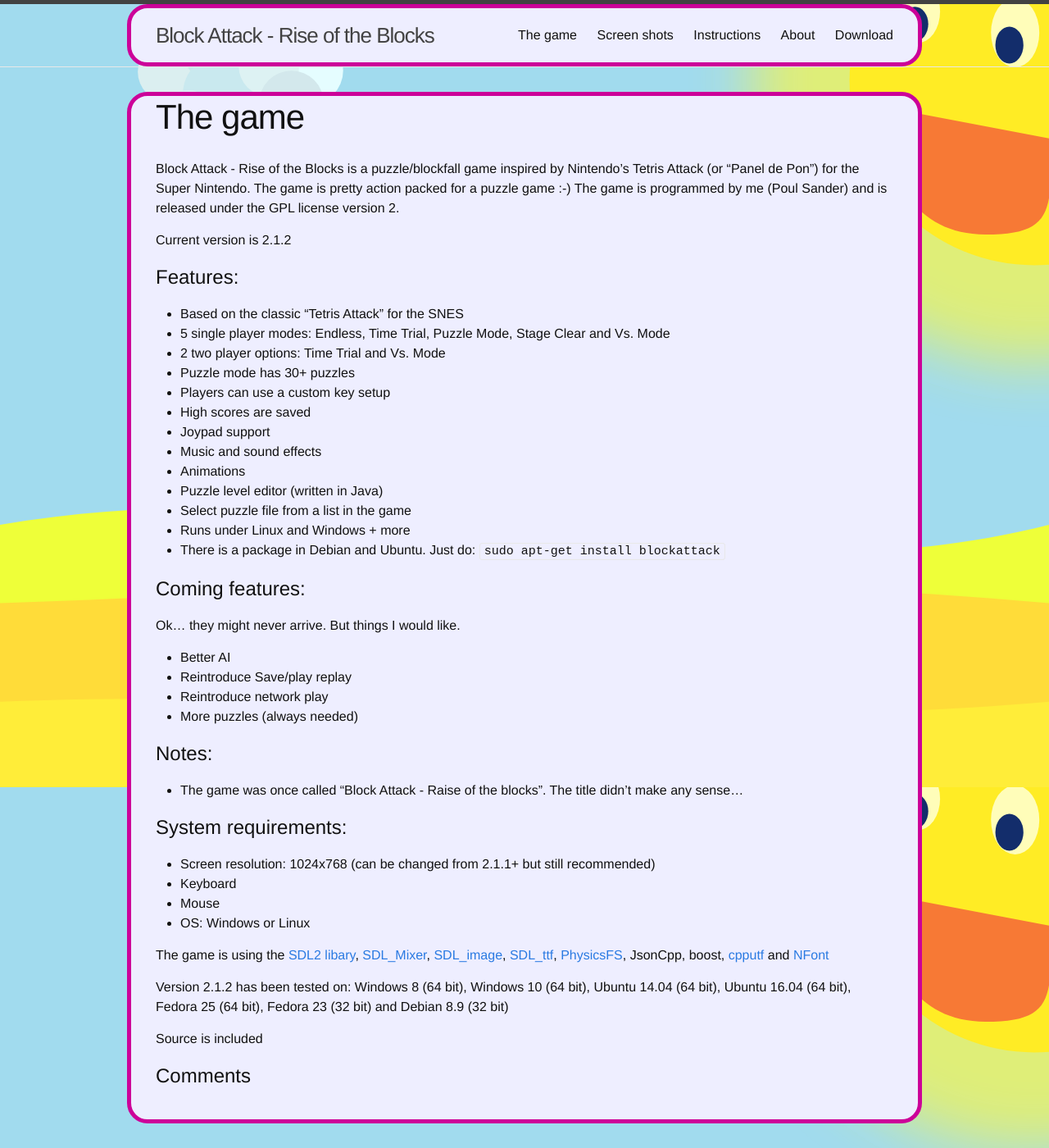
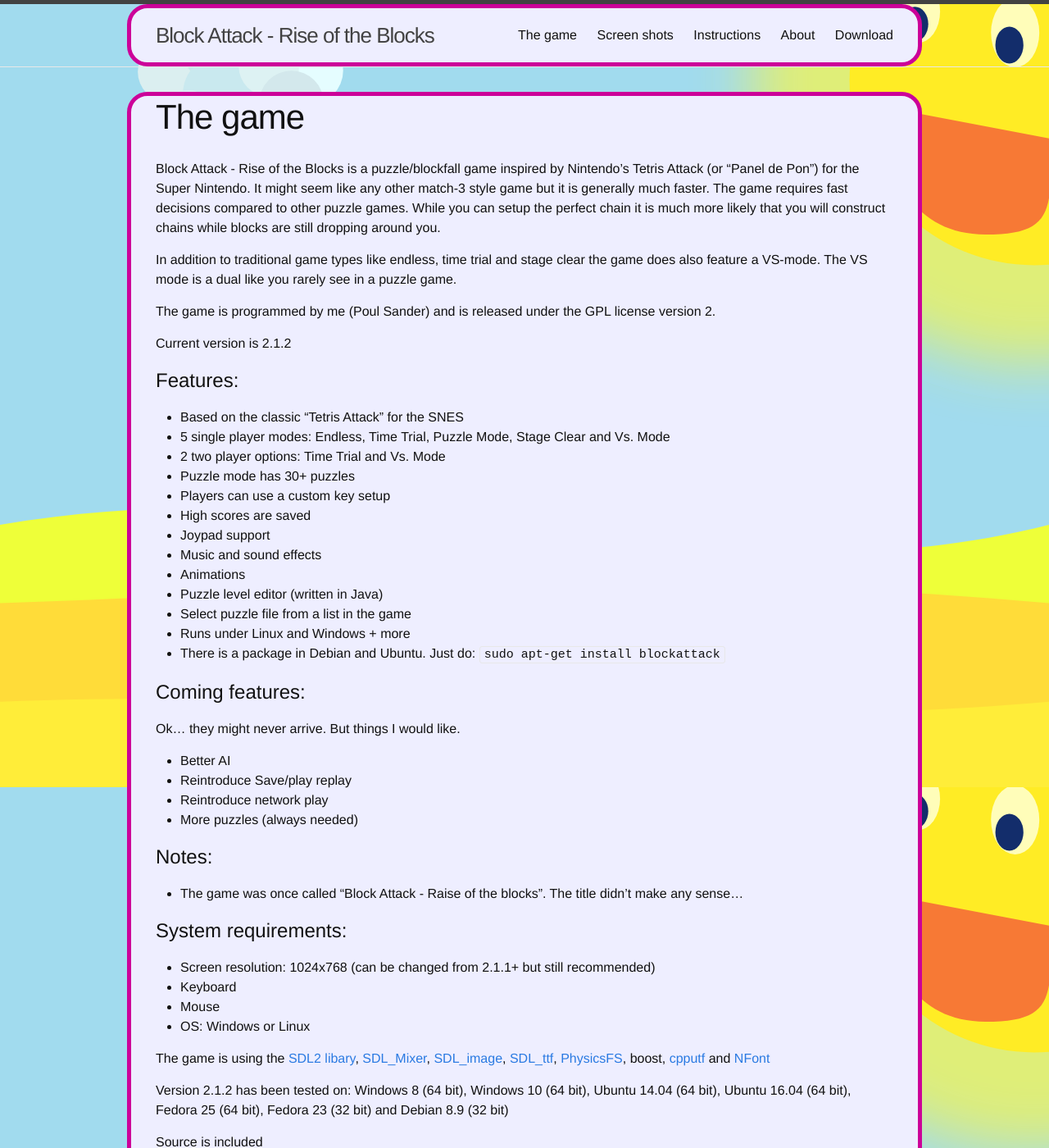
Before and after one commit to blockattack/blockattack-www, a Jekyll site: the page built from thegame.md, in a window 1280 px wide and 1400 px high. Shown: the whole window at 82% size. Built offline with Jekyll 4.4.1, drawn with Linux system fonts in a browser that asks for light colours; comment, search, counter and statistics services are not loaded.

Commit message:
Updated the game description

```diff
--- a/thegame.md
+++ b/thegame.md
@@ -5,8 +5,12 @@
 permalink: /thegame/
 redirect_from: "/thegame.htm"
 ---
-Block Attack - Rise of the Blocks is a puzzle/blockfall game inspired by Nintendo's Tetris Attack (or "Panel de Pon") for the Super Nintendo. The game is pretty action packed for a puzzle game :-)
+Block Attack - Rise of the Blocks is a puzzle/blockfall game inspired by Nintendo's Tetris Attack (or "Panel de Pon") for the Super Nintendo. It might seem like any other match-3 style game but it is generally much faster. The game requires fast decisions compared to other puzzle games. While you can setup the perfect chain it is much more likely that you will construct chains while blocks are still dropping around you.
+
+In addition to traditional game types like endless, time trial and stage clear the game does also feature a VS-mode. The VS mode is a dual like you rarely see in a puzzle game.
+
 The game is programmed by me (Poul Sander) and is released under the GPL license version 2.
+
 
 Current version is 2.1.2
 
@@ -45,7 +49,7 @@
   * Mouse
   * OS: Windows or Linux
 
-The game is using the [SDL2 libary](http://www.libsdl.org/), [SDL_Mixer](http://www.libsdl.org/projects/SDL_mixer), [SDL_image](http://www.libsdl.org/projects/SDL_image/), [SDL_ttf](https://www.libsdl.org/projects/SDL_ttf/), [PhysicsFS](https://icculus.org/physfs/), JsonCpp, boost, [cpputf](http://utfcpp.sourceforge.net/) and [NFont](https://github.com/grimfang4/nfont/)
+The game is using the [SDL2 libary](http://www.libsdl.org/), [SDL_Mixer](http://www.libsdl.org/projects/SDL_mixer), [SDL_image](http://www.libsdl.org/projects/SDL_image/), [SDL_ttf](https://www.libsdl.org/projects/SDL_ttf/), [PhysicsFS](https://icculus.org/physfs/), boost, [cpputf](http://utfcpp.sourceforge.net/) and [NFont](https://github.com/grimfang4/nfont/)
 
 Version 2.1.2 has been tested on: Windows 8 (64 bit), Windows 10 (64 bit), Ubuntu 14.04 (64 bit), Ubuntu 16.04 (64 bit), Fedora 25 (64 bit), Fedora 23 (32 bit) and Debian 8.9 (32 bit)
 
```
